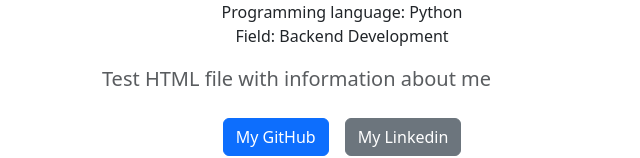
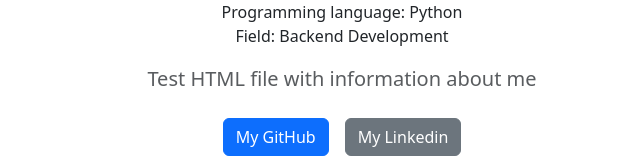
Before and after one commit to valeriya-med/HTML, a plain HTML site: page index.html in a window 1280 px wide. Shown: the part 424-582 px from the top of the page, without its empty margins (298-938 px from the left). Drawn offline with nearby package versions, Linux system fonts and the light colour scheme.

Commit message:
second commit

```diff
--- a/index.html
+++ b/index.html
@@ -3,7 +3,7 @@
   <head>
     <meta charset="UTF-8" />
     <meta name="viewport" content="width=device-width, initial-scale=1.0" />
-    <title>My awesome page</title>
+    <title>My page</title>
     <link
       href="https://cdn.jsdelivr.net/npm/bootstrap@5.3.8/dist/css/bootstrap.min.css"
       rel="stylesheet"
@@ -31,7 +31,7 @@
             <li>Programming language: Python</li>
             <li>Field: Backend Development</li>
           </ul>
-          <p class="lead text-muted col-lg-10">
+          <p class="lead text-muted col-lg-10 mx-auto">
             Test HTML file with information about me
           </p>
           <div class="d-flex justify-content-center gap-3 mt-4">
```
